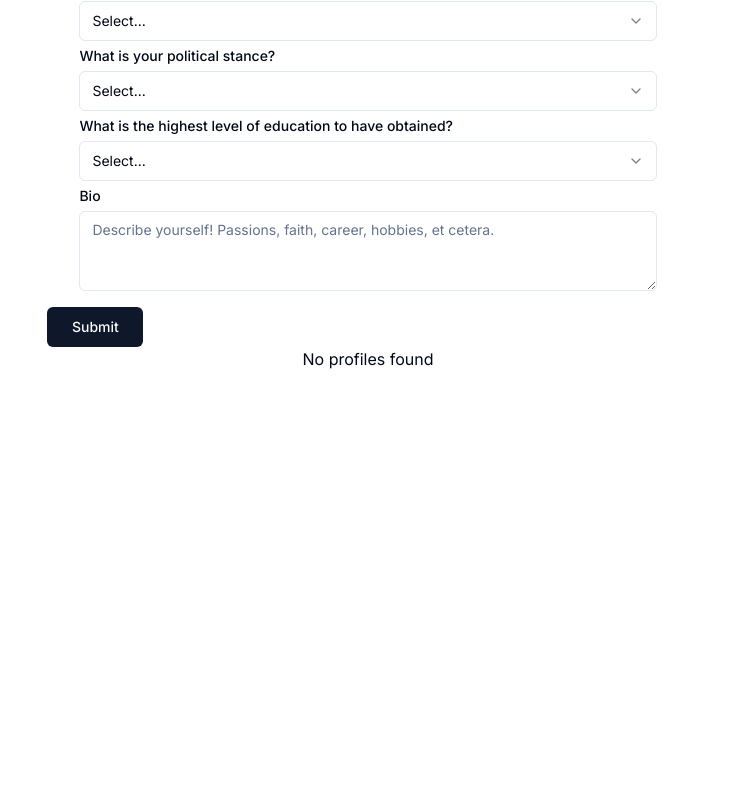
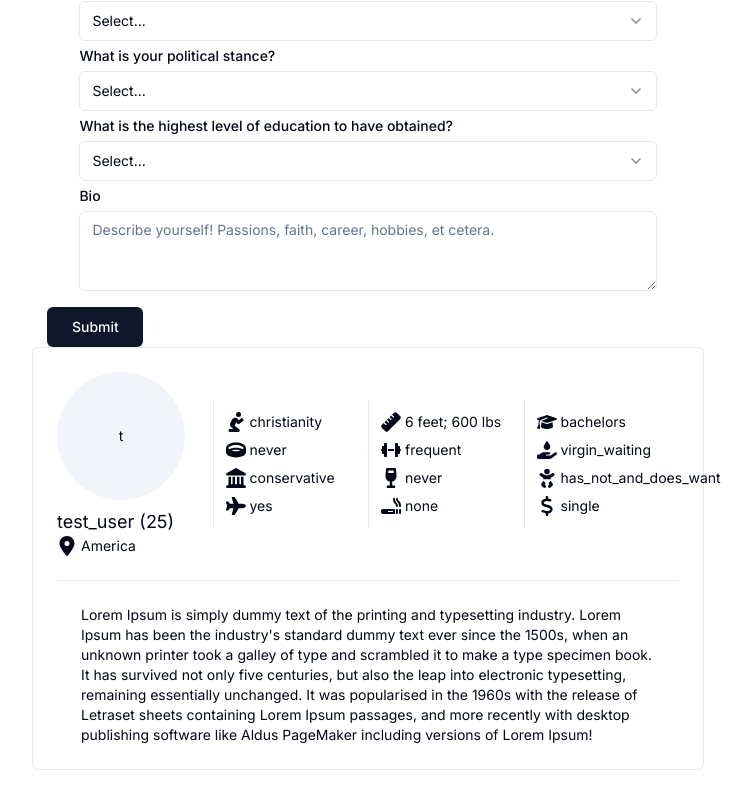
Before and after one commit to jeremiahdotdev/circledating, a Next.js app: page / in a window 1280 px wide. Shown: the part 1562-2370 px from the top of the page, without its empty margins (272-1023 px from the left). Before the commit the page ends 2029 px from the top, so only its background shows below. Built offline with nearby package versions, Linux system fonts and the light colour scheme.

Commit message:
Fix missing variable

```diff
--- a/src/views/ProfilesList/ProfilesList.tsx
+++ b/src/views/ProfilesList/ProfilesList.tsx
@@ -9,7 +9,7 @@ export type ProfileListProps = {
 export const ProfileList = memo(function ProfileList({
   profiles,
 }: ProfileListProps) {
-  if (length === 0) return <div>No profiles found</div>;
+  if (profiles.length === 0) return <div>No profiles found</div>;
 
   return profiles.map((profile: ProfileSchemaType) => (
     // TODO: Replace username with id
```
